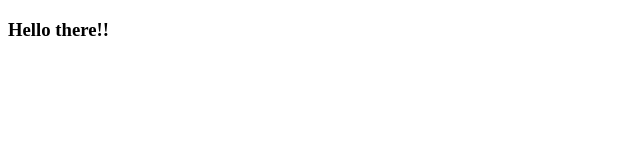
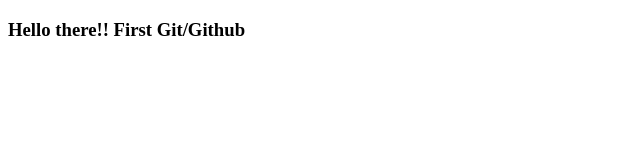
Before and after one commit to miield/akin, a plain HTML site: page index.html in a window 1280 px wide. Shown: the whole page, without its empty margins (0-640 px from the left). Drawn offline with Linux system fonts and the light colour scheme.

Commit message:
chore: update html file

```diff
--- a/index.html
+++ b/index.html
@@ -2,5 +2,7 @@
 <html>
     <h3>
         Hello there!!
+
+        First Git/Github
     </h3>
 </html>
```
